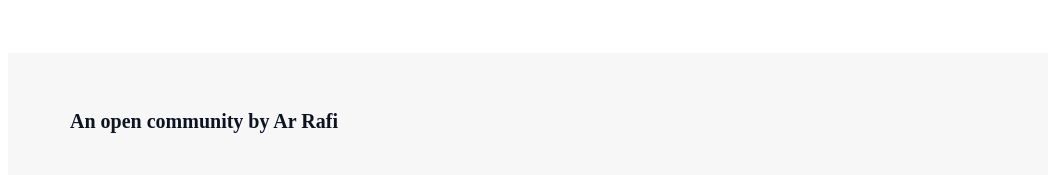
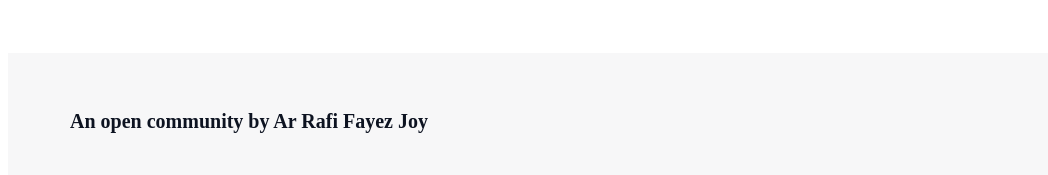
Before and after one commit to Arrafi2644/Assignment-1, a plain HTML site: page index.html in a window 1280 px wide. Shown: the part 5276-5451 px from the top of the page, 0-1048 px from the left. Drawn offline with Linux system fonts and the light colour scheme; a web font is replaced by a local one.

Commit message:
changing some design in support and footer section

```diff
--- a/index.html
+++ b/index.html
@@ -182,7 +182,7 @@
     <footer id="footer">
         <section class="footer-section ">
             <div class="footer-container">
-                <p class="footer-text">An open community by Ar Rafi</p>
+                <p class="footer-text">An open community by Ar Rafi Fayez Joy</p>
                 <ul>
                     <li><a href="https://www.facebook.com/arrafi.rafi.1238/" target="_blank"><img src="assets/facebook.png" alt="Facebook"></a></li>
                     <li><a href="https://github.com/Arrafi2644" target="_blank"><img src="assets/github.png" alt="github"></a></li>
```
